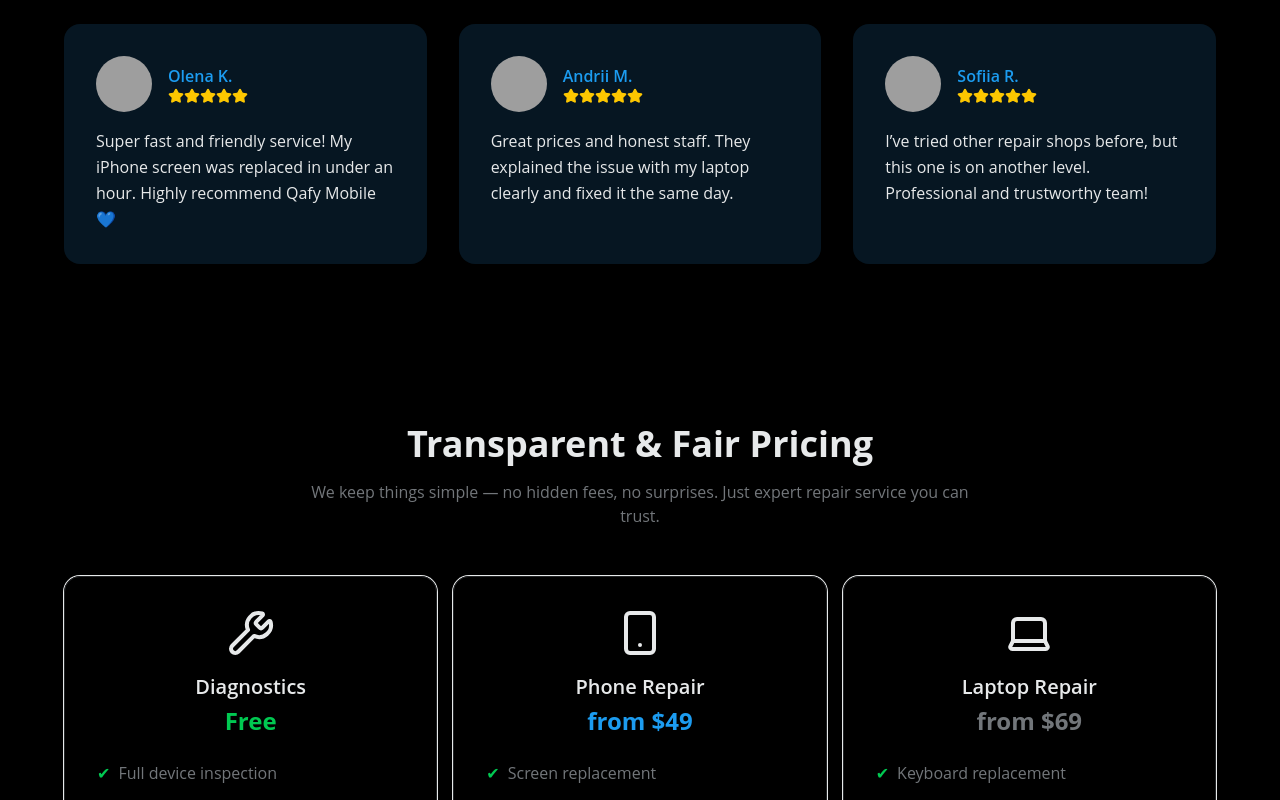
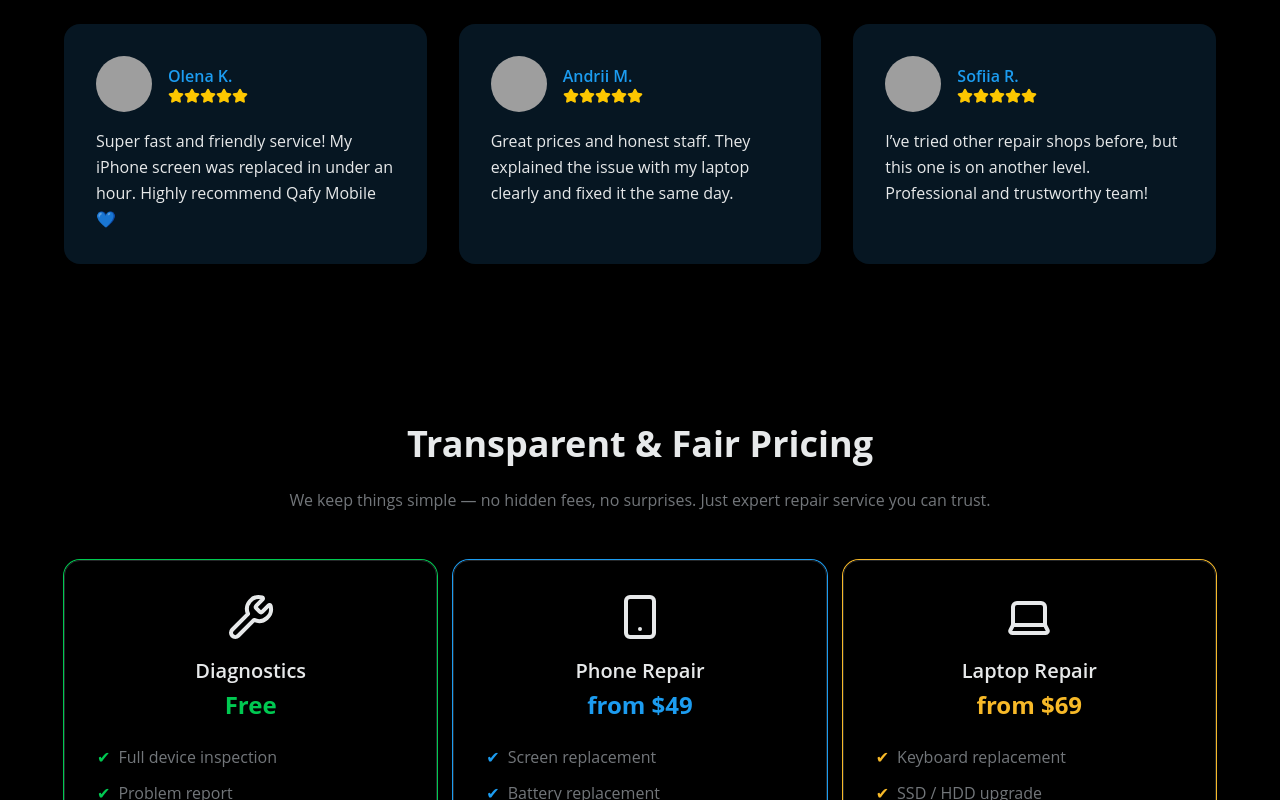
Before and after one commit to Gagun45/qafy-spa-frontend, a React (Vite) app: page / in a window 1280 px wide. Shown: the part 2644-3444 px from the top of the page. Built offline with nearby package versions, Linux system fonts and the light colour scheme; grey boxes are pictures that could not be loaded.

Commit message:
prices structured

```diff
--- /dev/null
+++ b/src/components/Prices/PlansGrid/PlanCard/PlanCard.tsx
@@ -0,0 +1,46 @@
+import { Button } from "@/components/ui/button";
+import type { PricingPlan } from "@/lib/types";
+import { motion } from "framer-motion";
+
+interface Props {
+  plan: PricingPlan;
+  index: number;
+}
+
+const PlanCard = ({ index, plan }: Props) => {
+  const { Icon, features, price, title, bgColor, ringColor, textColor } = plan;
+
+  return (
+    <motion.div
+      key={title}
+      initial={{ opacity: 0, y: 50 }}
+      whileInView={{ opacity: 1, y: 0 }}
+      transition={{ duration: 0.6, delay: index * 0.2 }}
+      viewport={{ once: true }}
+      className={`border bg-transparent rounded-2xl p-8 shadow-md hover:shadow-lg transition-all duration-300 hover:-translate-y-1 ring ${ringColor}`}
+    >
+      <div className="flex flex-col items-center mb-6">
+        {Icon}
+        <h3 className="text-xl font-semibold mb-1">{title}</h3>
+        <p className={`${textColor} font-bold text-2xl`}>{price}</p>
+      </div>
+
+      <ul className="text-left space-y-3 mb-8">
+        {features.map((feature, idx) => (
+          <li
+            key={idx}
+            className="flex items-center gap-2 text-muted-foreground"
+          >
+            <span className={textColor}>✔</span>
+            {feature}
+          </li>
+        ))}
+        <li className="italic text-muted-foreground">And more...</li>
+      </ul>
+      <Button className={`w-full ${bgColor} font-semibold text-lg hover:${bgColor}`}>
+        Get Quote
+      </Button>
+    </motion.div>
+  );
+};
+export default PlanCard;
--- /dev/null
+++ b/src/components/Prices/PlansGrid/PlansGrid.tsx
@@ -0,0 +1,60 @@
+import { Wrench, Smartphone, Laptop } from "lucide-react";
+import type { PricingPlan } from "@/lib/types";
+import PlanCard from "./PlanCard/PlanCard";
+
+const pricingPlans: PricingPlan[] = [
+  {
+    title: "Diagnostics",
+    Icon: <Wrench className="size-12 mb-4" />,
+    price: "Free",
+    features: [
+      "Full device inspection",
+      "Problem report",
+      "Repair quote",
+      "No obligation to repair",
+    ],
+    bgColor: "bg-green-500",
+    ringColor: "ring-green-500",
+    textColor: "text-green-500",
+  },
+  {
+    title: "Phone Repair",
+    Icon: <Smartphone className="size-12 mb-4" />,
+    price: "from $49",
+    features: [
+      "Screen replacement",
+      "Battery replacement",
+      "Charging port fix",
+      "Water damage recovery",
+    ],
+
+    bgColor: "bg-primary",
+    ringColor: "ring-primary",
+    textColor: "text-primary",
+  },
+  {
+    title: "Laptop Repair",
+    Icon: <Laptop className="size-12 mb-4" />,
+    price: "from $69",
+    features: [
+      "Keyboard replacement",
+      "SSD / HDD upgrade",
+      "Motherboard repair",
+      "System reinstall",
+    ],
+    bgColor: "bg-chart-3",
+    ringColor: "ring-chart-3",
+    textColor: "text-chart-3",
+  },
+];
+
+const PlansGrid = () => {
+  return (
+    <div className="max-w-6xl mx-auto grid md:grid-cols-3 gap-4">
+      {pricingPlans.map((plan, index) => (
+        <PlanCard index={index} plan={plan} key={plan.title} />
+      ))}
+    </div>
+  );
+};
+export default PlansGrid;
--- a/src/components/Prices/Prices.tsx
+++ b/src/components/Prices/Prices.tsx
@@ -1,59 +1,15 @@
 import { motion } from "framer-motion";
-import { Wrench, Smartphone, Laptop } from "lucide-react";
-import { Button } from "../ui/button";
-
-const pricingPlans = [
-  {
-    title: "Diagnostics",
-    icon: Wrench,
-    price: "Free",
-    features: [
-      "Full device inspection",
-      "Problem report",
-      "Repair quote",
-      "No obligation to repair",
-    ],
-    accent: "green-500",
-  },
-  {
-    title: "Phone Repair",
-    icon: Smartphone,
-    price: "from $49",
-    features: [
-      "Screen replacement",
-      "Battery replacement",
-      "Charging port fix",
-      "Water damage recovery",
-    ],
-    accent: "primary",
-  },
-  {
-    title: "Laptop Repair",
-    icon: Laptop,
-    price: "from $69",
-    features: [
-      "Keyboard replacement",
-      "SSD / HDD upgrade",
-      "Motherboard repair",
-      "System reinstall",
-    ],
-    accent: "chart-3",
-  },
-];
+import PlansGrid from "./PlansGrid/PlansGrid";
 
 export default function Pricing() {
   return (
-    <section
-      id="pricing"
-      className="py-20 px-6 relative"
-    >
+    <section id="pricing">
       <div className="max-w-6xl mx-auto text-center mb-12">
         <motion.h2
           initial={{ opacity: 0, y: 20 }}
           whileInView={{ opacity: 1, y: 0 }}
           viewport={{ once: true }}
           transition={{ duration: 0.6 }}
-          className="text-3xl md:text-4xl font-bold mb-4"
         >
           Transparent & Fair Pricing
         </motion.h2>
@@ -62,67 +18,14 @@ export default function Pricing() {
           whileInView={{ opacity: 1 }}
           viewport={{ once: true }}
           transition={{ delay: 0.2 }}
-          className="text-muted-foreground max-w-2xl mx-auto"
+          className="sectionSubtitle"
         >
           We keep things simple — no hidden fees, no surprises. Just expert
           repair service you can trust.
         </motion.p>
       </div>
 
-      <div className="max-w-6xl mx-auto grid md:grid-cols-3 gap-4">
-        {pricingPlans.map((plan, i) => (
-          <motion.div
-            key={i}
-            initial={{ opacity: 0, y: 50 }}
-            whileInView={{ opacity: 1, y: 0 }}
-            transition={{ duration: 0.6, delay: i * 0.2 }}
-            viewport={{ once: true }}
-            className={`border bg-transparent rounded-2xl p-8 shadow-md hover:shadow-lg transition-all duration-300 hover:-translate-y-1 ring ring-${plan.accent}`}
-          >
-            <div className="flex flex-col items-center mb-6">
-              <plan.icon className={`w-12 h-12 text-${plan.accent}-500 mb-4`} />
-              <h3 className="text-xl font-semibold mb-1">{plan.title}</h3>
-              <p className={`text-${plan.accent} font-bold text-2xl`}>
-                {plan.price}
-              </p>
-            </div>
-
-            <ul className="text-left space-y-3 mb-8">
-              {plan.features.map((feature, idx) => (
-                <li
-                  key={idx}
-                  className="flex items-center gap-2 text-muted-foreground"
-                >
-                  <span className="text-green-500">✔</span>
-                  {feature}
-                </li>
-              ))}
-            </ul>
-
-            <Button
-              className={`w-full bg-${plan.accent} hover:bg-${plan.accent}`}
-            >
-              Get Quote
-            </Button>
-          </motion.div>
-        ))}
-      </div>
-
-      {/* Background accent blobs */}
-      {/* <motion.div
-        initial={{ opacity: 0 }}
-        whileInView={{ opacity: 0.15 }}
-        transition={{ duration: 1 }}
-        viewport={{ once: true }}
-        className="absolute top-20 left-10 w-64 h-64 bg-blue-300 rounded-full blur-3xl"
-      />
-      <motion.div
-        initial={{ opacity: 0 }}
-        whileInView={{ opacity: 0.15 }}
-        transition={{ duration: 1, delay: 0.3 }}
-        viewport={{ once: true }}
-        className="absolute bottom-10 right-10 w-64 h-64 bg-cyan-300 rounded-full blur-3xl"
-      /> */}
+      <PlansGrid />
     </section>
   );
 }
--- a/src/components/WhyChooseUs/FeaturesGrid/FeaturesGrid.tsx
+++ b/src/components/WhyChooseUs/FeaturesGrid/FeaturesGrid.tsx
@@ -29,7 +29,7 @@ const FeaturesGrid = () => {
   return (
     <div className="grid grid-cols-1 sm:grid-cols-2 lg:grid-cols-4 gap-8">
       {features.map((feature, index) => (
-        <FeatureCard feature={feature} index={index} />
+        <FeatureCard key={feature.title} feature={feature} index={index} />
       ))}
     </div>
   );
--- a/src/index.css
+++ b/src/index.css
@@ -170,7 +170,7 @@
   }
 
   body {
-    @apply bg-muted text-foreground transition-colors duration-300;
+    @apply bg-muted text-foreground;
   }
 
   section {
@@ -190,7 +190,7 @@
   }
 
   .sectionSubtitle {
-    @apply max-w-2xl mx-auto mb-12
+    @apply max-w-3xl mx-auto mb-12
   }
 
 }
--- a/src/lib/types.ts
+++ b/src/lib/types.ts
@@ -16,3 +16,13 @@ export interface Feature {
   title: string;
   desc: string;
 }
+
+export interface PricingPlan {
+  title: string;
+  Icon: JSX.Element;
+  price: string;
+  features: string[];
+  bgColor: string;
+  ringColor: string;
+  textColor: string;
+}
```
